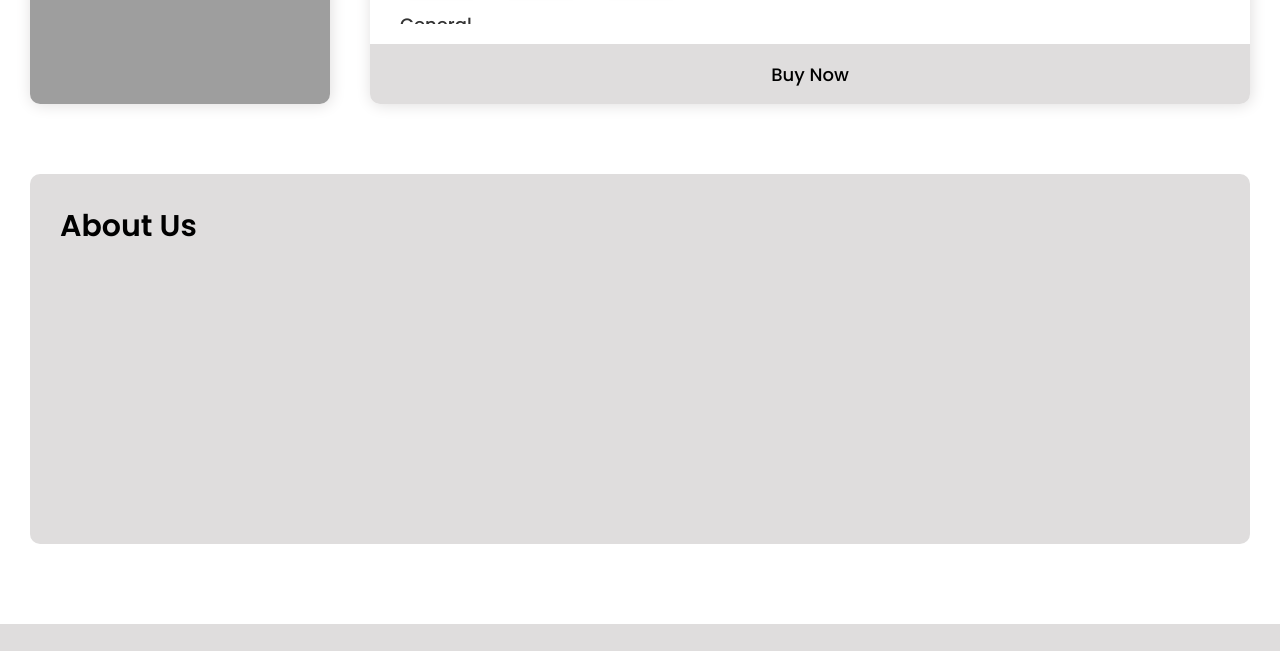
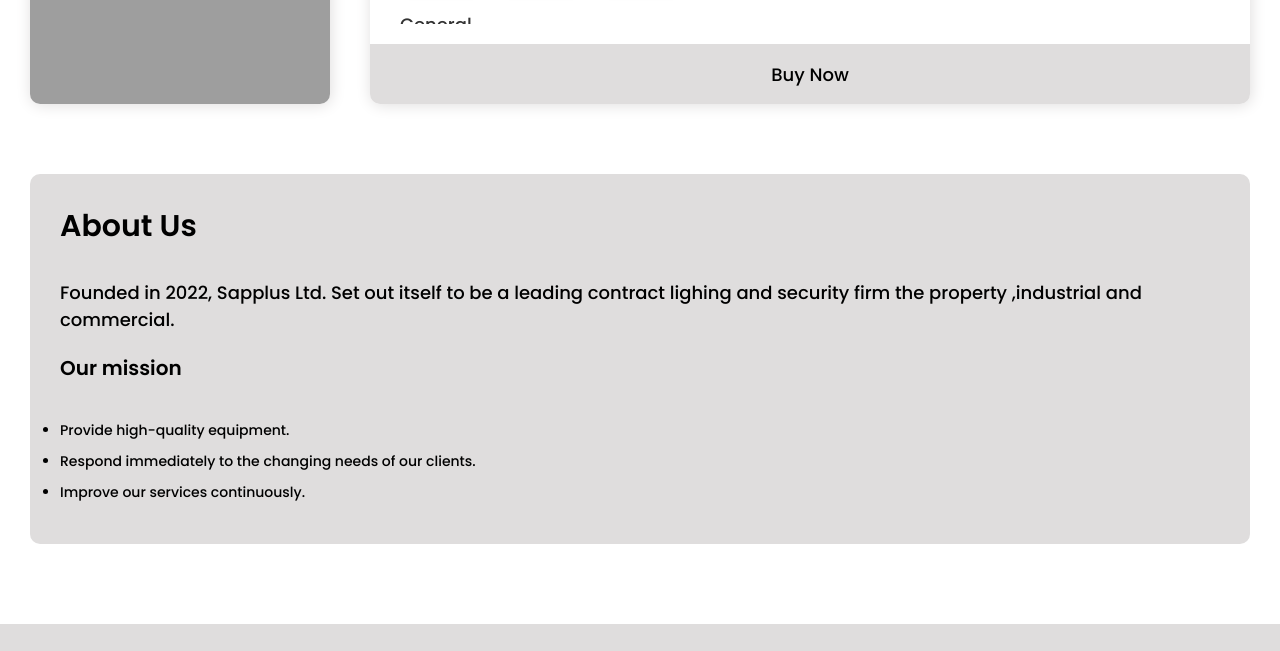
Before and after one commit to Abhinav-K-E/sapplus-official, a plain HTML site: page index.html in a window 1280 px wide. Shown: the part 1626-2277 px from the top of the page. Drawn offline with Linux system fonts and the light colour scheme; grey boxes are pictures that could not be loaded.

Commit message:
fix-about-sec

```diff
--- a/index.html
+++ b/index.html
@@ -258,7 +258,15 @@
             <div class="head01">
                 About Us
             </div>
-            <div class="txt">
+            <div class="txt-about">
+                Founded in 2022, Sapplus Ltd. Set out itself to be a leading contract lighing and security firm the property ,industrial and commercial.
+                <br>
+                <div class="mission">Our mission</div><br>
+                <ul>
+                    <li>Provide high-quality equipment.</li>
+                    <li>Respond immediately to the changing needs of our clients.</li>
+                    <li>Improve our services continuously.</li>
+                </ul>
 
             </div>
         </div>
--- a/style.css
+++ b/style.css
@@ -207,6 +207,7 @@ a{
     height: 100%;
     background-color: rgb(223, 221, 221);
     padding: 30px;
+    overflow-y: auto;
 }
 
 .head01{
@@ -322,6 +323,25 @@ a{
     color: #000;
 }
 
+/*styling about-text*/
+.txt-about{
+    margin-top: 30px;
+    font-size: 18px;
+    font-weight: 500;
+}
+.mission{
+    font-size: 20px;
+    font-weight: 600;
+    margin-top: 20px;
+
+}
+
+.txt-about li{
+    margin-top: 10px;
+    font-size: 14px;
+    font-weight: 500;
+}
+
 /*Responsive*/
 @media(max-width:900px){
     .txt{
```
